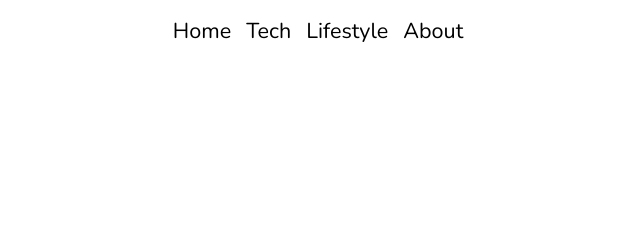
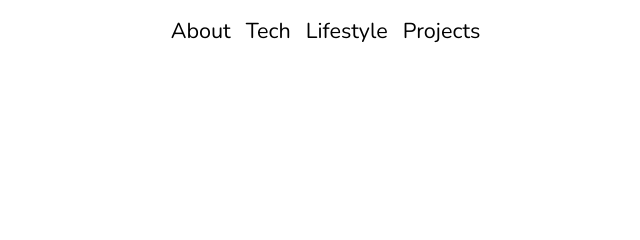
Before and after one commit to MarkDYabut/my-website, a Gatsby site: page / in a window 1280 px wide. Shown: the top 240 px of the page, 322-962 px from the left. Built offline with nearby package versions, Linux system fonts and the light colour scheme; Gatsby itself is replaced by a stand-in of ours; a small style sheet from the web is missing.

Commit message:
added projects

```diff
--- a/src/components/header.js
+++ b/src/components/header.js
@@ -76,10 +76,15 @@ const Header = ({ siteTitle }) => (
   <SiteHeader>
     <Content>
       <p>
-        <HomeLink to="/">Home</HomeLink>
+        <NavLink to="/about">About</NavLink>
         <NavLink to="/tech">Tech</NavLink>
         <NavLink to="/lifestyle">Lifestyle</NavLink>
-        <NavLink to="/about">About</NavLink>
+        <NavLink
+          target="_blank"
+          to="https://www.notion.so/markyabut/Projects-d14b191e8d1843049e3ba19787a695f4"
+        >
+          Projects
+        </NavLink>
       </p>
     </Content>
   </SiteHeader>
```
